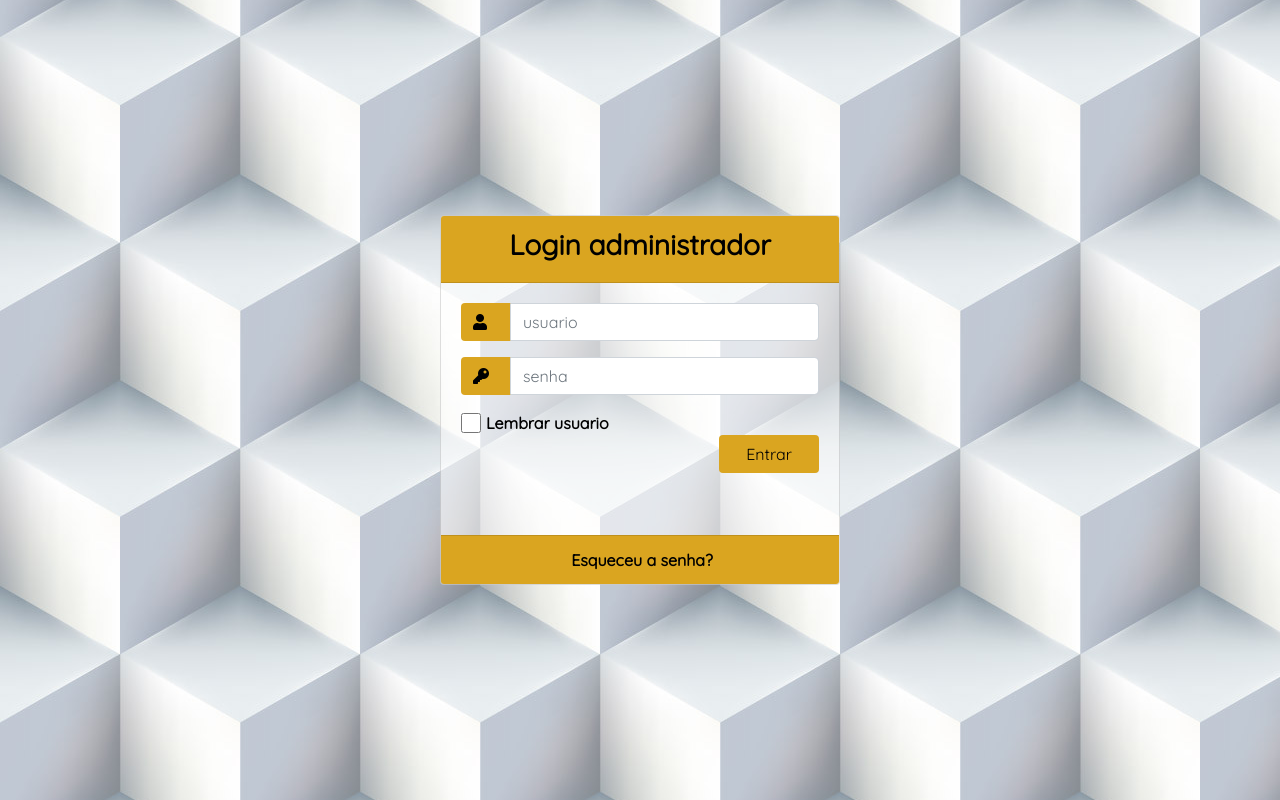
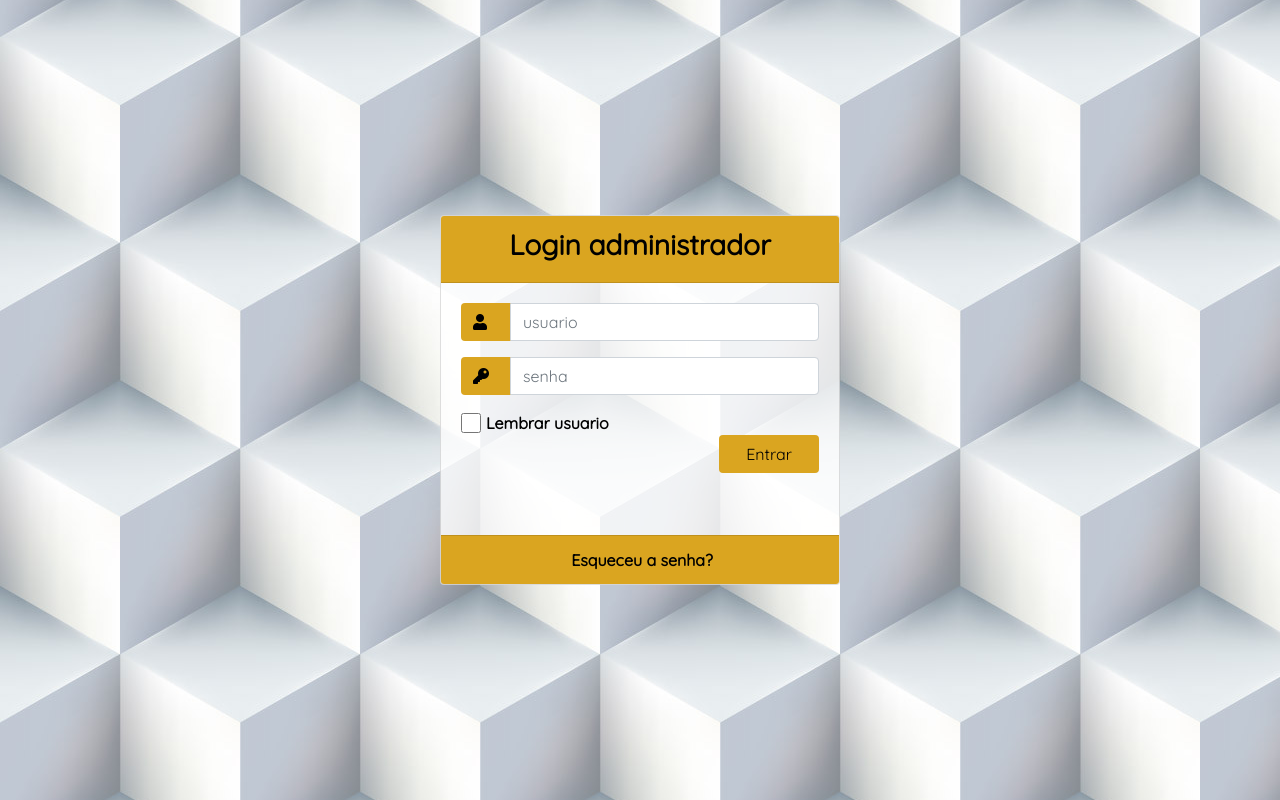
Before and after one commit to GabrielCeffas/Equipe-3-Trainee-2019.2, a PHP site: page /viewLogin.html in a window 1280 px wide. Shown: the part 66-866 px from the top of the page. Run offline with PHP 8.4, Linux system fonts and the light colour scheme; some libraries are stand-ins or nearby versions.

Commit message:
mudei as cores dnv

```diff
--- a/View_Login/viewLogin.css
+++ b/View_Login/viewLogin.css
@@ -28,7 +28,7 @@ height: 370px;
 margin-top: auto;
 margin-bottom: auto;
 width: 400px;
-background-color: rgba(255, 255, 255, 0.562) !important;
+background-color: rgba(255, 255, 255, 0.781) !important;
 }
 
 .card-header h3{
```
